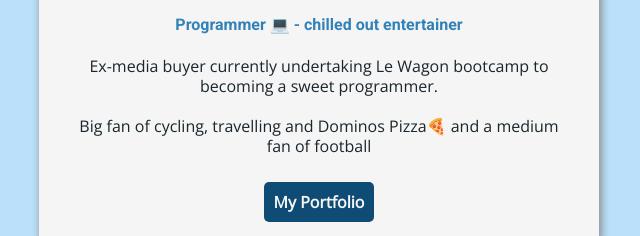
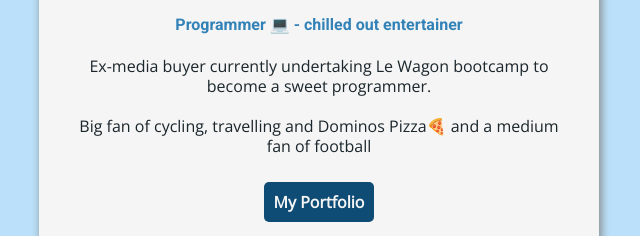
Before and after one commit to matthardy17/profile, a plain HTML site: page index.html in a window 1280 px wide. Shown: the part 209-445 px from the top of the page, 321-961 px from the left. Drawn offline with nearby package versions, Linux system fonts and the light colour scheme.

```diff
--- a/index.html
+++ b/index.html
@@ -15,7 +15,7 @@
         <h1 class="intro">Matt Hardy</h1>
         <img src="images/IMG_20200316_102002.jpg" alt="profile photo" class="img-circle">
         <h2>Programmer &#x1F4BB; - chilled out entertainer</h2>
-        <p>Ex-media buyer currently undertaking Le Wagon bootcamp to becoming a sweet programmer.
+        <p>Ex-media buyer currently undertaking Le Wagon bootcamp to become a sweet programmer.
           <br>
           <br>
           Big fan of cycling, travelling and Dominos Pizza&#127829 and a medium fan of football</p>
```
